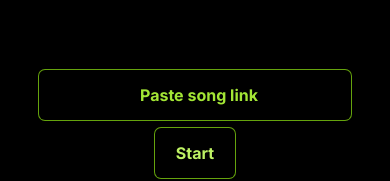
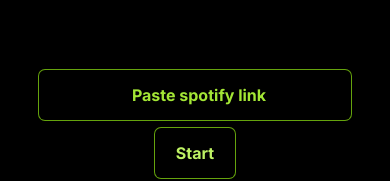
Before and after one commit to abcdeepakr/lyrics-card-generator, a Next.js app: page / in a window 390 px wide. Shown: the part 183-364 px from the top of the page. Built offline with nearby package versions, Linux system fonts and the light colour scheme.

Commit message:
add mobile support

```diff
--- a/src/app/components/LinkSearch/index.tsx
+++ b/src/app/components/LinkSearch/index.tsx
@@ -5,7 +5,7 @@
 import ImageContainer from "../image-container";
 import { useDispatch } from "react-redux";
 import { useRouter } from 'next/navigation'
-import { toast,ToastContainer } from 'react-toastify';
+import { toast, ToastContainer } from 'react-toastify';
 import 'react-toastify/dist/ReactToastify.css';
 
 import {
@@ -45,7 +45,7 @@
         return err
       });
 
-    if(trackData.isError){
+    if (trackData.isError) {
       notify("error occured :/")
       dispatch(searchError())
       return
@@ -55,8 +55,8 @@
     } else {
     }
     let artists = ""
-    trackData?.artists?.map((item:any) =>{
-      artists+=item.id+","
+    trackData?.artists?.map((item: any) => {
+      artists += item.id + ","
     })
     const artistData = {
       method: "get",
@@ -65,8 +65,8 @@
     let artistsData = await axios(artistData)
       .then((res) => res.data)
       .catch((err) => err);
-      dispatch(artistSearchSuccess({ artistsData }));
-      router.push("/editor")
+    dispatch(artistSearchSuccess({ artistsData }));
+    router.push("/editor")
   };
   return (
     <React.Fragment>
@@ -102,7 +102,7 @@
                   sm:pl-2
 
                   "
-            placeholder="Paste song link"
+            placeholder="Paste spotify link"
             onChange={(e) => pasteLinkHandler(e)}
           />
           <div>
@@ -126,7 +126,7 @@
         </div>
         <ImageContainer />
       </div>
-      <ToastContainer/>
+      <ToastContainer />
     </React.Fragment>
   );
 }
```
